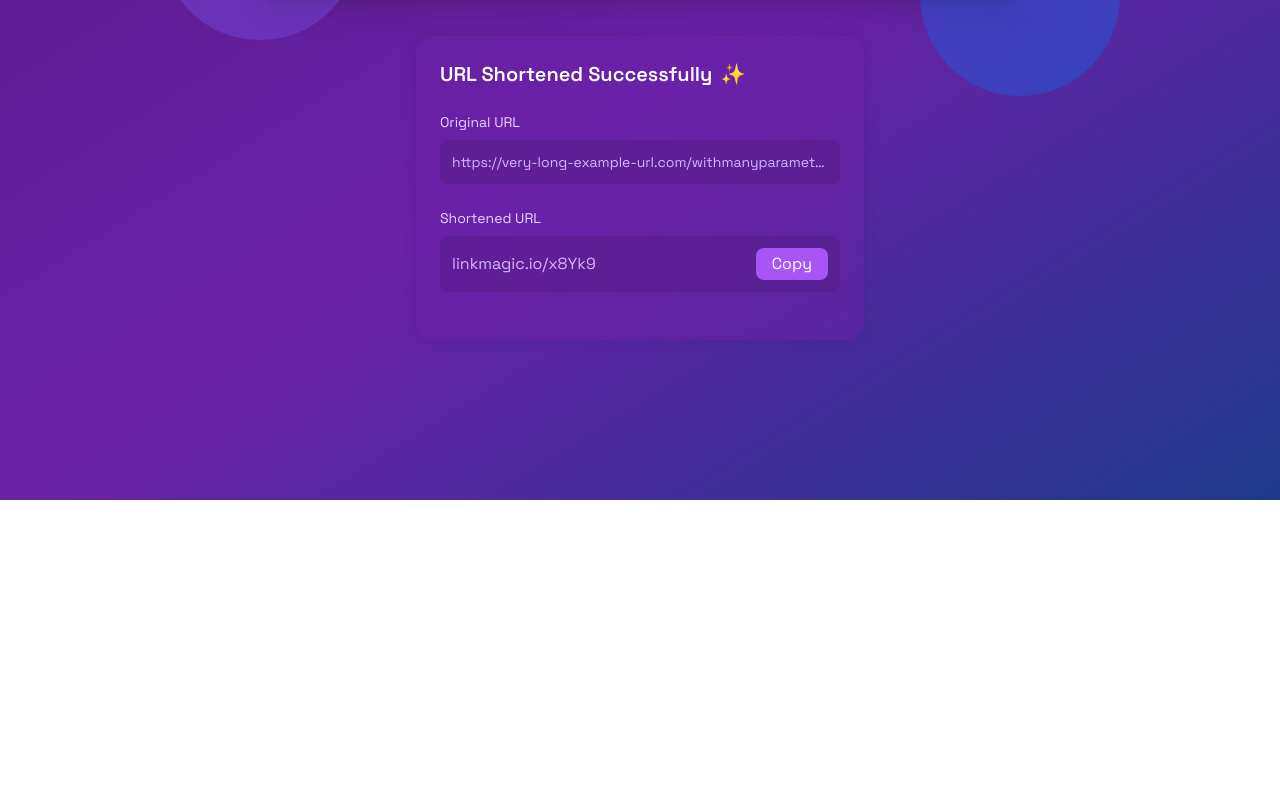
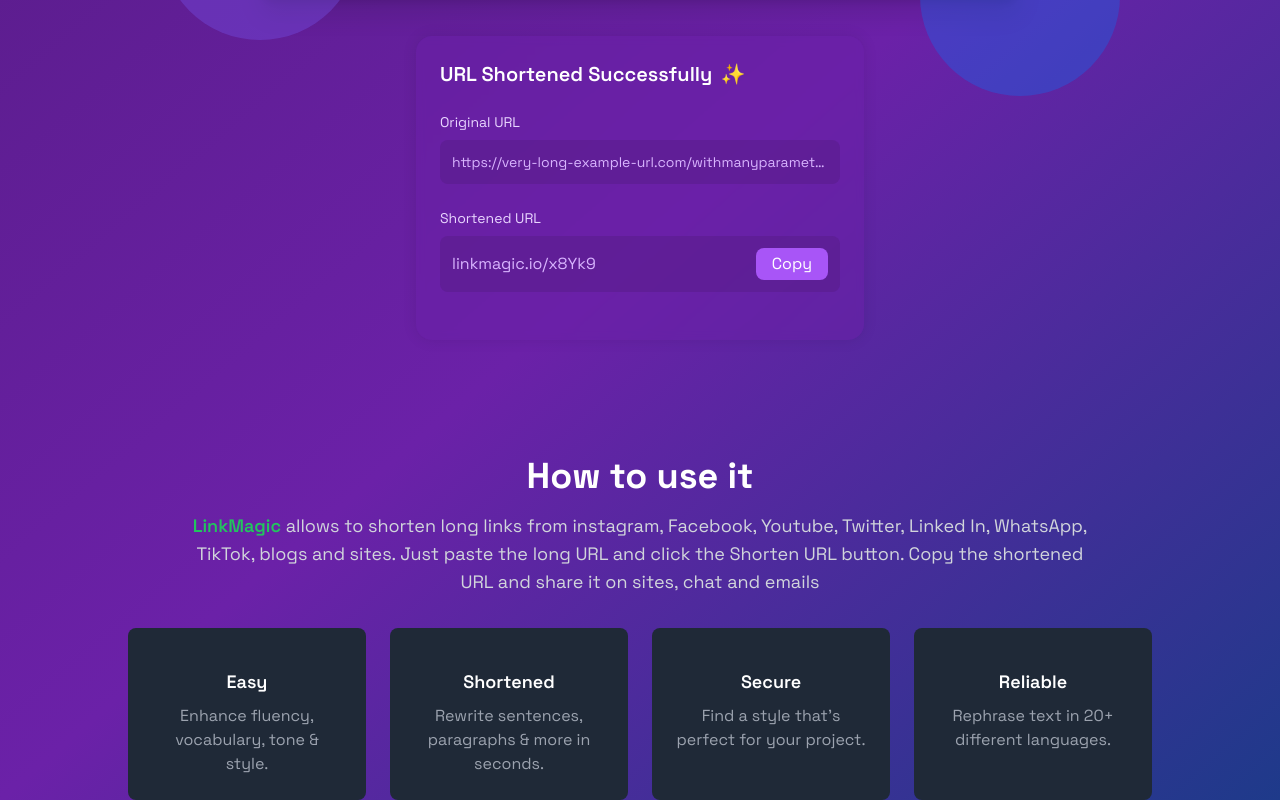
Before and after one commit to iyanuloluwa-Miracle/LINK-MAGIC, a Vue app: page / in a window 1280 px wide. Shown: the part 300-1100 px from the top of the page. Before the commit the page ends 800 px from the top, so only its background shows below. Built offline with nearby package versions, Linux system fonts and the light colour scheme; no server answers.

Commit message:
feat: features page implementation going on

```diff
--- a/src/App.vue
+++ b/src/App.vue
@@ -2,18 +2,21 @@
  <div class="min-h-screen bg-gradient-to-br from-purple-900 via-purple-800 to-blue-900">
   <Navbar/>
   <HeroSection/>
+  <Features/>
  </div>
 </template>
 
 <script>
 import Navbar from "./components/Navbar/Navbar.vue";
 import HeroSection from "./components/HeroSection/HeroSection.vue";
+import Features from "./components/Features/Features.vue";
 
 
 export default {
   components: {
     Navbar,
-    HeroSection
+    HeroSection,
+    Features
   },
 
 
--- /dev/null
+++ b/src/components/Features/Features.vue
@@ -0,0 +1,64 @@
+<template>
+  <section class="text-white px-6">
+    <div class="max-w-4xl mx-auto text-center">
+      <h1 class="text-3xl md:text-4xl font-bold mb-4">
+        How to use it
+      </h1>
+      <p class="text-gray-300 text-lg mb-8">
+        <span class="text-green-500 font-semibold"> LinkMagic</span> allows to shorten long links from instagram, Facebook, Youtube, Twitter, Linked In, WhatsApp, TikTok, blogs and sites. Just paste the long URL and click the Shorten URL button. Copy the shortened URL and share it on sites, chat and emails
+      </p>
+    </div>
+
+    <div class="grid grid-cols-1 sm:grid-cols-2 md:grid-cols-4 gap-6 max-w-5xl mx-auto">
+      <div class="flex flex-col items-center bg-gray-800 p-6 rounded-lg">
+        <div class="text-green-500 text-3xl mb-4">
+          <i class="pi pi-pencil"></i> <!-- Example: Use PrimeIcons or another icon library -->
+        </div>
+        <h3 class="text-lg font-semibold mb-2">Easy</h3>
+        <p class="text-gray-400 text-center">
+          Enhance fluency, vocabulary, tone & style.
+        </p>
+      </div>
+
+      <div class="flex flex-col items-center bg-gray-800 p-6 rounded-lg">
+        <div class="text-yellow-500 text-3xl mb-4">
+          <i class="pi pi-bolt"></i>
+        </div>
+        <h3 class="text-lg font-semibold mb-2">Shortened</h3>
+        <p class="text-gray-400 text-center">
+          Rewrite sentences, paragraphs & more in seconds.
+        </p>
+      </div>
+
+      <div class="flex flex-col items-center bg-gray-800 p-6 rounded-lg">
+        <div class="text-red-500 text-3xl mb-4">
+          <i class="pi pi-cog"></i>
+        </div>
+        <h3 class="text-lg font-semibold mb-2">Secure</h3>
+        <p class="text-gray-400 text-center">
+          Find a style that's perfect for your project.
+        </p>
+      </div>
+
+      <div class="flex flex-col items-center bg-gray-800 p-6 rounded-lg">
+        <div class="text-blue-500 text-3xl mb-4">
+          <i class="pi pi-globe"></i>
+        </div>
+        <h3 class="text-lg font-semibold mb-2">Reliable</h3>
+        <p class="text-gray-400 text-center">
+          Rephrase text in 20+ different languages.
+        </p>
+      </div>
+    </div>
+  </section>
+</template>
+
+<script>
+export default {
+  name: "Paraphraser",
+};
+</script>
+
+<style scoped>
+/* Custom styling if needed */
+</style>
--- a/src/main.js
+++ b/src/main.js
@@ -6,7 +6,7 @@
 const app = createApp(App);
 
 app.use(VueGtag, {
-  config: { id: import.meta.env.VITE_GA_ID }, // Replace with your GA4
+  config: { id: import.meta.env.VITE_GA_ID },
 });
 
 app.mount("#app");
```
